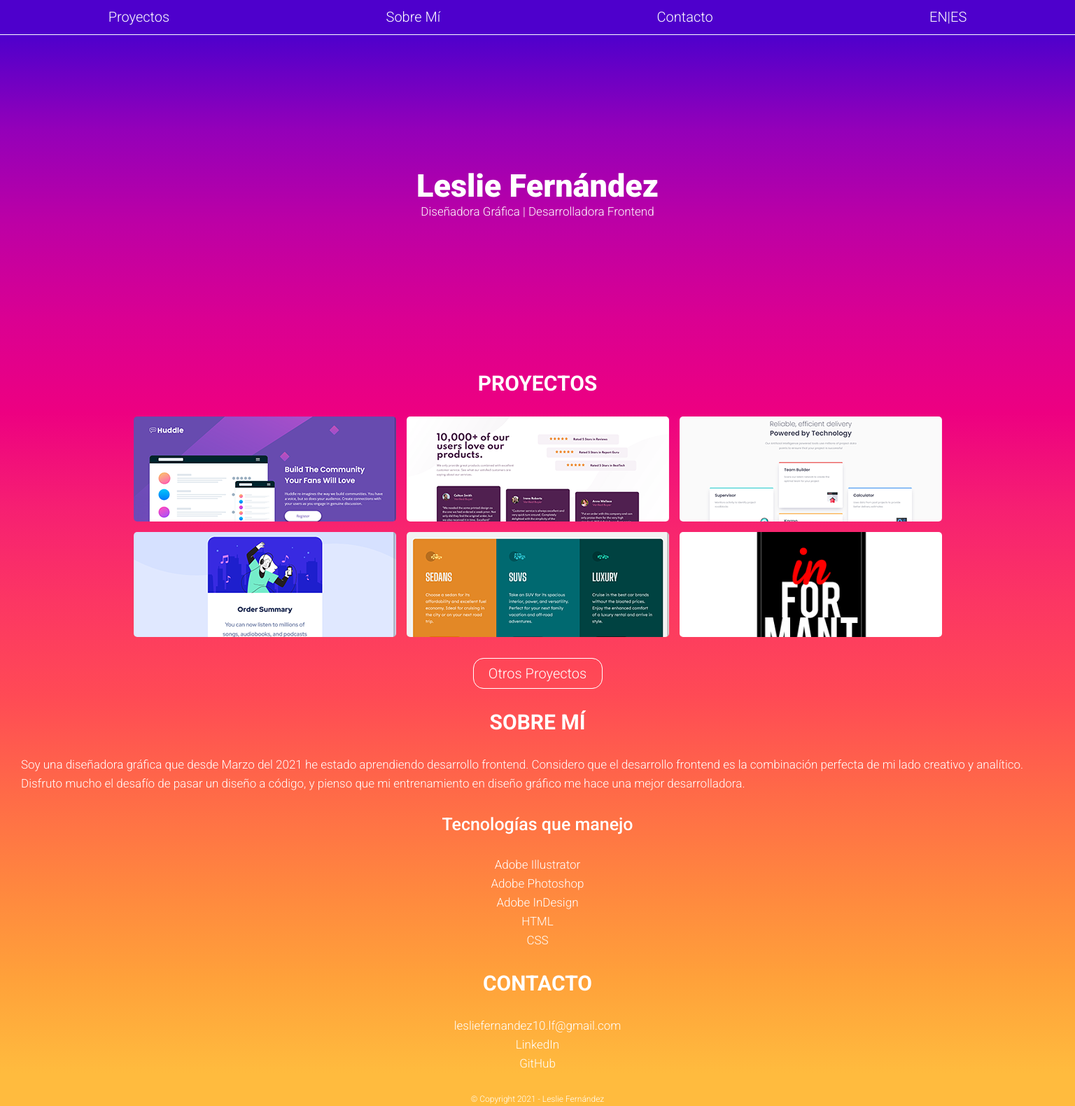
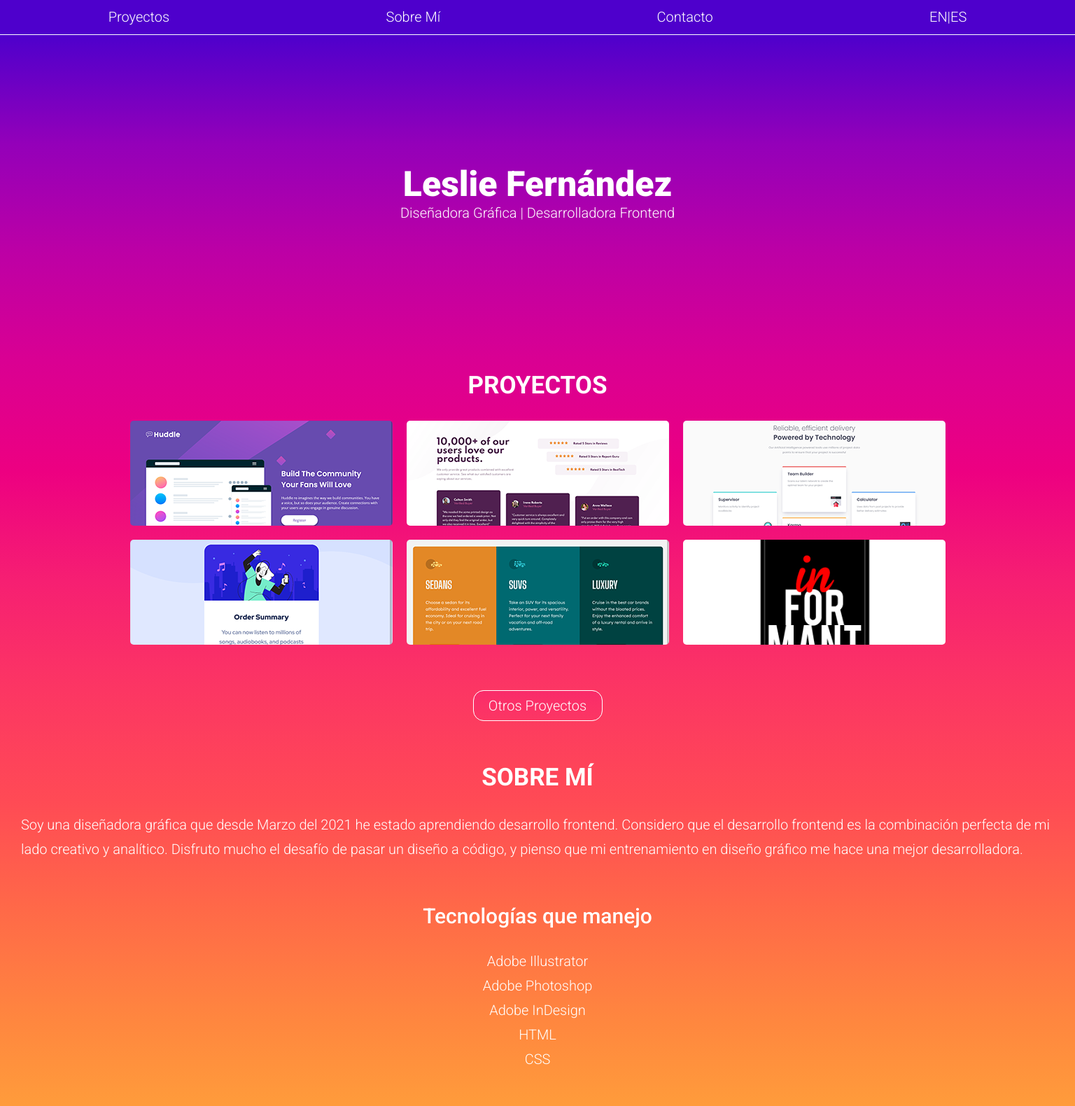
Before and after one commit to leslief10/portfolio, a plain HTML site: page index.html in a window 1536 px wide. Shown: the top 1580 px of the page at 70% size. Drawn offline with Linux system fonts and the light colour scheme.

Commit message:
Added a new media query for 1545px and upwards. Corrected a font size error on the style sheet

```diff
--- a/css/media-queries.css
+++ b/css/media-queries.css
@@ -58,8 +58,60 @@
 }
 
 @media only screen and (min-width: 1330px) {
+
+  .intro__title {
+    font-size: 5rem;
+  }
+
+  .intro__text {
+    font-size: 2rem;
+  }
+
+  .img-main-container {
+    gap: 20px;
+  }
+
   .img-container {
     width: 375px;
     height: 150px;
   }
+
+  .img-title {
+    font-size: 2.3rem;
+  }
+
+  .img-text {
+    font-size: 1.8rem;
+  }
+
+  .projects__title, .about-me__title, .contact__title {
+    font-size: 3.5rem;
+  }
+
+  .about-me__title, .contact__title, .about-me__tech-title {
+    margin-top: 30px;
+  }
+
+  .about-me__tech-title {
+    font-size: 3rem;
+  }
+
+  .about-me__text, .about-me__tech-list, .contact__email, .contact__linkedin, .contact__github {
+    font-size: 2rem;
+    line-height: 3.5rem;
+  }
+
+  .more-projects-button {
+    margin-top: 35px;
+    background-image: linear-gradient(to bottom, #f92b6a, #fb3167, #fc3663);
+  }
 }
+
+@media only screen and (min-width: 1545px) {
+  .img-container {
+    width: 400px;
+  }
+  .about-me__text {
+    padding: 0 40px;
+  }
+}
--- a/css/style.css
+++ b/css/style.css
@@ -122,7 +122,7 @@ main {
   transform: translate(-50%, -50%);
   font-family: var(--main-font);
   font-weight: 700;
-  font-size: 2em;
+  font-size: 2rem;
   text-transform: uppercase;
   text-align: center;
   transition-duration: .3s;
@@ -135,7 +135,7 @@ main {
   text-align: center;
   left: 50%;
   font-family: var(--main-font);
-  font-size: 1.4em;
+  font-size: 1.4rem;
   display: none;
   margin-right: -50%;
   transition-duration: .3s;
```
